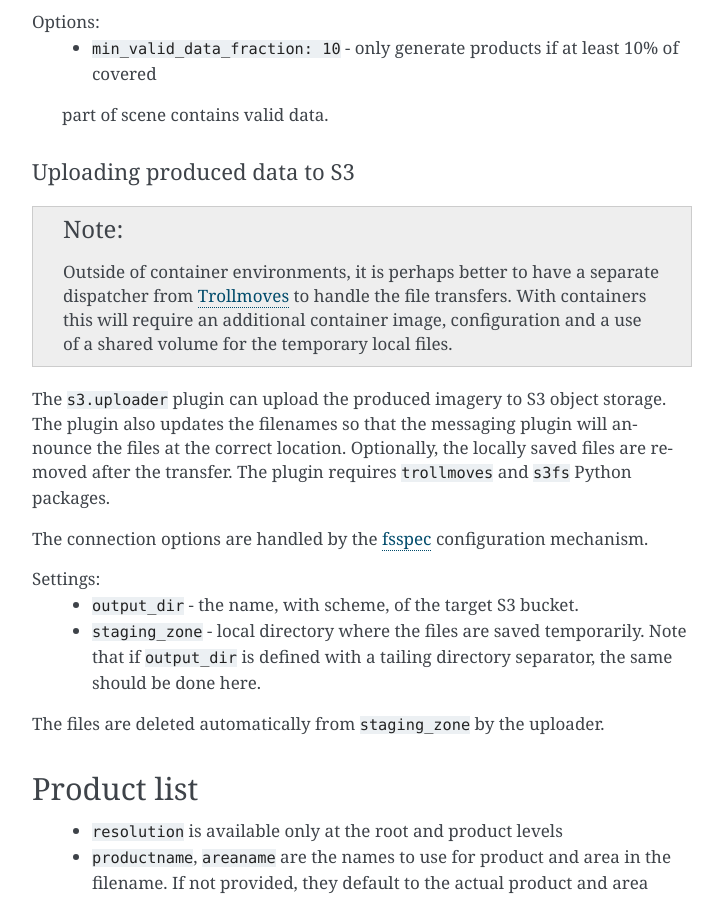
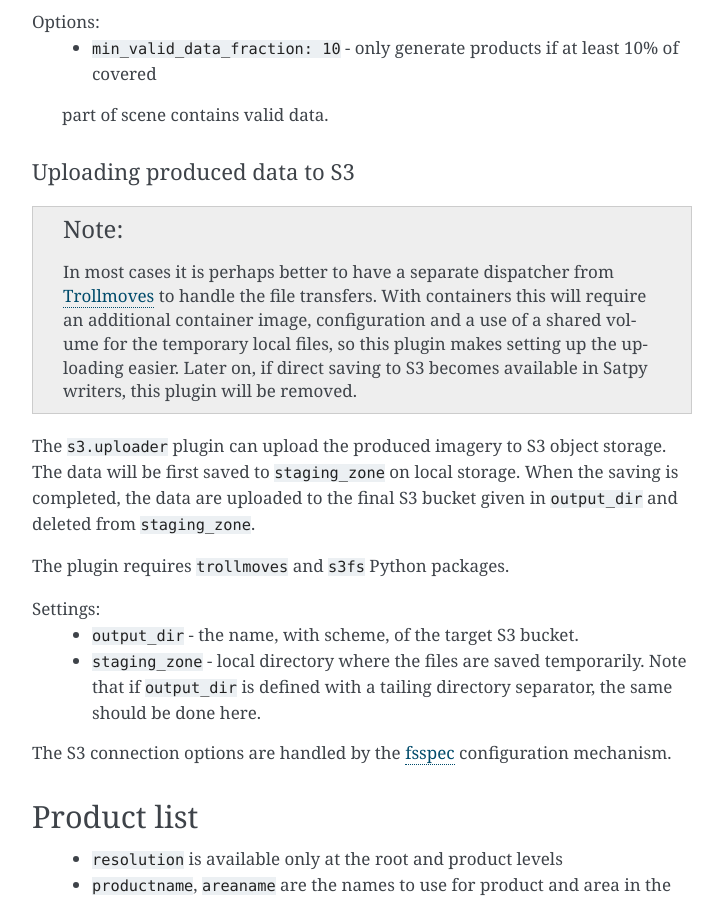
Before and after one commit to pytroll/trollflow2, a Sphinx documentation site: the page built from doc/source/index.rst, in a window 1280 px wide and 900 px high, scrolled down 6815 px. Shown: the whole window, without its empty margins (388-1111 px from the left). Built offline with Sphinx 7.4.7, drawn with Linux system fonts in a browser that asks for light colours.

Commit message:
Clarify S3 uploader documentation

```diff
--- a/doc/source/index.rst
+++ b/doc/source/index.rst
@@ -333,27 +333,27 @@ Uploading produced data to S3
 *****************************
 
 .. note::
-   Outside of container environments, it is perhaps better to have a separate dispatcher from
+   In most cases it is perhaps better to have a separate dispatcher from
    `Trollmoves <https://github.com/pytroll/trollmoves/>`_ to handle the file transfers. With
    containers this will require an additional container image, configuration and a use of
-   a shared volume for the temporary local files.
+   a shared volume for the temporary local files, so this plugin makes setting up the uploading
+   easier. Later on, if direct saving to S3 becomes available in Satpy writers, this plugin
+   will be removed.
 
-The ``s3.uploader`` plugin can upload the produced imagery to S3 object storage.
-The plugin also updates the filenames so that the messaging plugin will announce
-the files at the correct location. Optionally, the locally saved files are removed
-after the transfer. The plugin requires ``trollmoves`` and ``s3fs`` Python
-packages.
+The ``s3.uploader`` plugin can upload the produced imagery to S3 object storage. The data will be
+first saved to ``staging_zone`` on local storage. When the saving is completed, the data are
+uploaded to the final S3 bucket given in ``output_dir`` and deleted from ``staging_zone``.
 
-The connection options are handled by the
-`fsspec <https://filesystem-spec.readthedocs.io/en/latest/features.html#configuration>`_
-configuration mechanism.
+The plugin requires ``trollmoves`` and ``s3fs`` Python packages.
 
 Settings:
   - ``output_dir`` - the name, with scheme, of the target S3 bucket.
   - ``staging_zone`` - local directory where the files are saved temporarily. Note that if ``output_dir``
     is defined with a tailing directory separator, the same should be done here.
 
-The files are deleted automatically from ``staging_zone`` by the uploader.
+The S3 connection options are handled by the
+`fsspec <https://filesystem-spec.readthedocs.io/en/latest/features.html#configuration>`_
+configuration mechanism.
 
 Product list
 ------------
```
